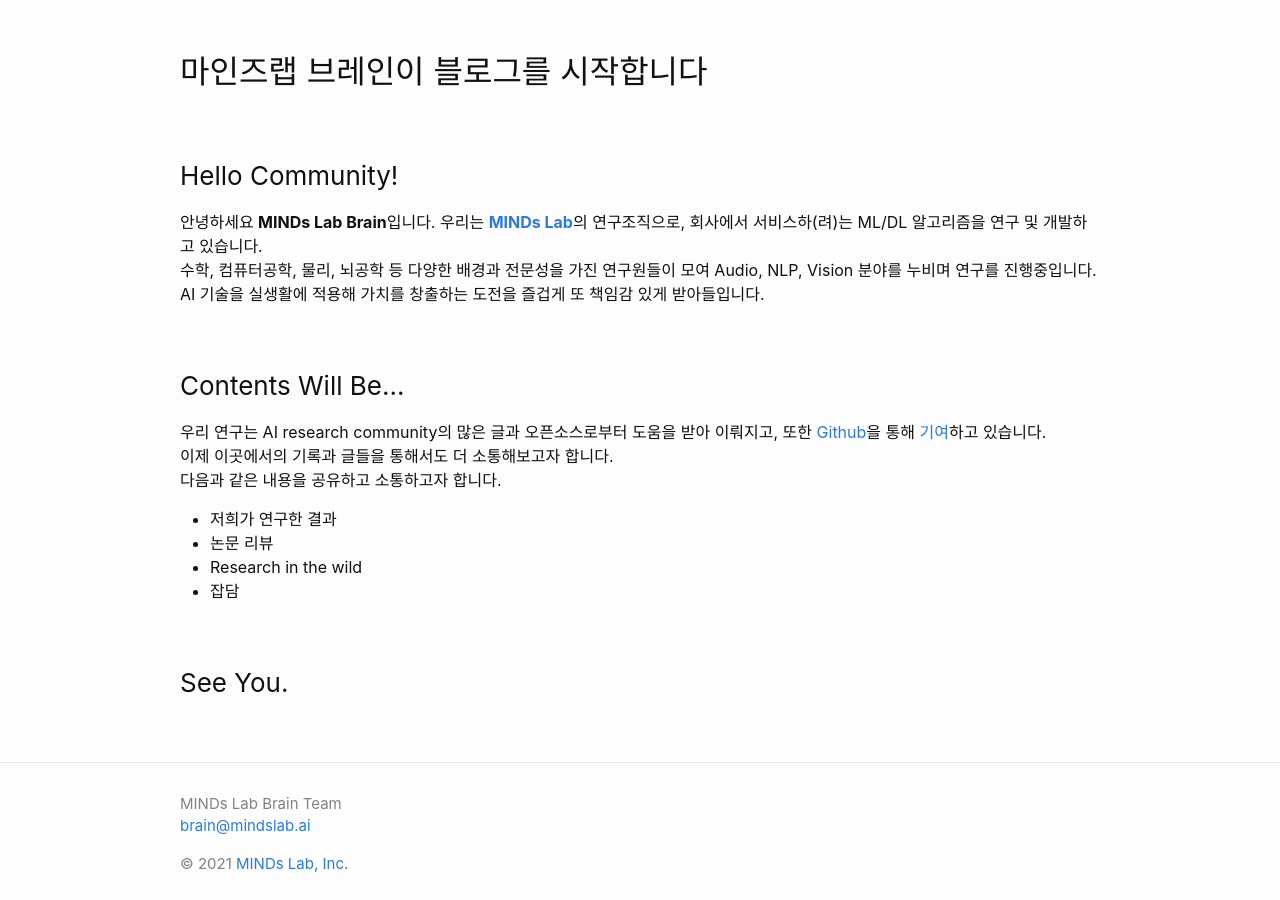
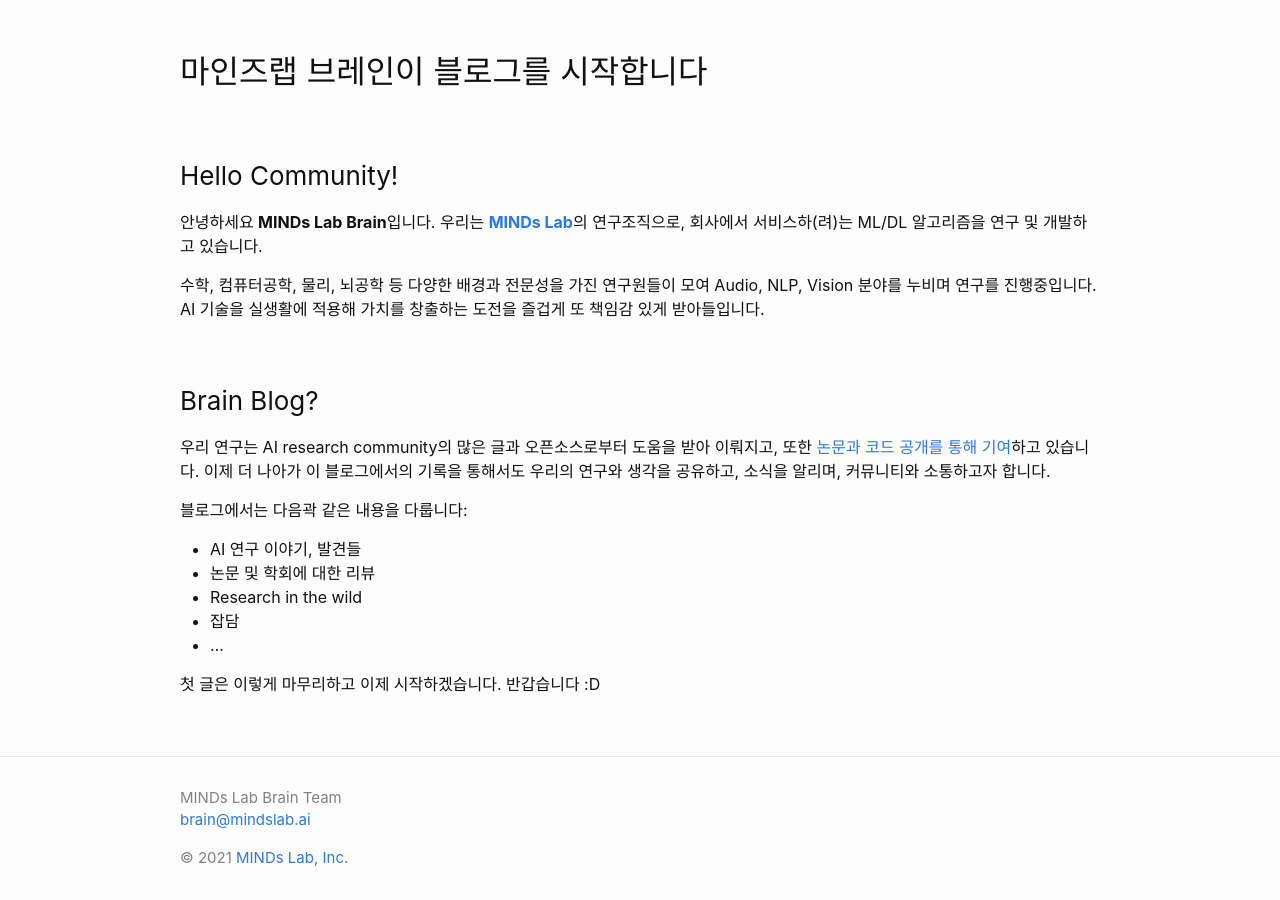
Before and after one commit to maum-ai/maum-ai.github.io, a Jekyll site: the page built from _posts/2021-07-05-init-brain-blog.md, in a window 1280 px wide and 900 px high, scrolled down 670 px. Built offline with Jekyll 4.4.1, drawn with Linux system fonts in a browser that asks for light colours; some web fonts are replaced.

Commit message:
Update 1st post

```diff
--- a/_posts/2021-07-05-init-brain-blog.md
+++ b/_posts/2021-07-05-init-brain-blog.md
@@ -7,22 +7,24 @@
 github: mindslab-ai
 ---
 
-![Algorithm Session](/assets/2021-07-05-init-brain-blog/algo-session.jpg)
+![Brain Algorithm Session](/assets/2021-07-05-init-brain-blog/algo-session.jpg)
 ## 마인즈랩 브레인이 블로그를 시작합니다
 
 ### Hello Community!
 안녕하세요 **MINDs Lab Brain**입니다.
 우리는 [**MINDs Lab**](https://maum.ai)의 연구조직으로, 회사에서 서비스하(려)는 ML/DL 알고리즘을 연구 및 개발하고 있습니다.
+
 수학, 컴퓨터공학, 물리, 뇌공학 등 다양한 배경과 전문성을 가진 연구원들이 모여 Audio, NLP, Vision 분야를 누비며 연구를 진행중입니다.
 AI 기술을 실생활에 적용해 가치를 창출하는 도전을 즐겁게 또 책임감 있게 받아들입니다.
 
-### Contents Will Be...
-우리 연구는 AI research community의 많은 글과 오픈소스로부터 도움을 받아 이뤄지고, 또한 [Github](https://github.com/mindslab-ai)을 통해 [기여](/publication)하고 있습니다.
-이제 이곳에서의 기록과 글들을 통해서도 더 소통해보고자 합니다.
-다음과 같은 내용을 공유하고 소통하고자 합니다.
-- 저희가 연구한 결과
-- 논문 리뷰
+### Brain Blog?
+우리 연구는 AI research community의 많은 글과 오픈소스로부터 도움을 받아 이뤄지고, 또한 [논문과 코드 공개를 통해 기여](/publication)하고 있습니다. 이제 더 나아가 이 블로그에서의 기록을 통해서도 우리의 연구와 생각을 공유하고, 소식을 알리며, 커뮤니티와 소통하고자 합니다.
+
+블로그에서는 다음곽 같은 내용을 다룹니다:
+- AI 연구 이야기, 발견들
+- 논문 및 학회에 대한 리뷰
 - Research in the wild
 - 잡담
+- ...
 
-### See You.
+첫 글은 이렇게 마무리하고 이제 시작하겠습니다. 반갑습니다 :D
```
